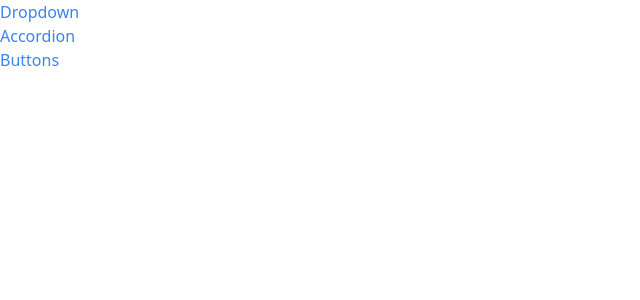
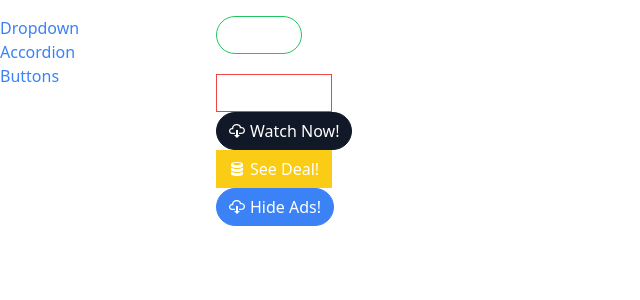
Before and after one commit to jrexiti/comps, a React (Create React App) app: page /buttons in a window 1280 px wide. Shown: the top 300 px of the page, without its empty margins (0-640 px from the left). Built offline with nearby package versions, Linux system fonts and the light colour scheme.

Commit message:
wrap all in container and sum styling

```diff
--- a/src/App.js
+++ b/src/App.js
@@ -2,12 +2,13 @@
 import AccordionPage from "./pages/AccordionPage";
 import DropdownPage from "./pages/DropdownPage";
 import Sidebar from "./components/Sidebar";
+import ButtonPage from "./pages/ButtonPage";
 
 function App() {
   return (
-    <div>
+    <div className="container mx-auto grid grid-cols-6 gap-4 mt-4">
       <Sidebar />
-      <div>
+      <div className="col-span-5">
         <Route path="/accordion">
           <AccordionPage />
         </Route>
@@ -16,6 +17,11 @@
             <DropdownPage />
           </Route>
         </div>
+        <div>
+          <Route path="/buttons">
+            <ButtonPage />
+          </Route>
+        </div>
       </div>
     </div>
   );
--- a/src/pages/ButtonPage.js
+++ b/src/pages/ButtonPage.js
@@ -3,9 +3,7 @@
 import { GoBell, GoCloudDownload, GoDatabase } from "react-icons/go";
 
 function ButtonPage() {
-  const handleClick = () => {
-    console.log("Clicked!");
-  };
+  const handleClick = () => {};
   return (
     <div>
       <div>
```
